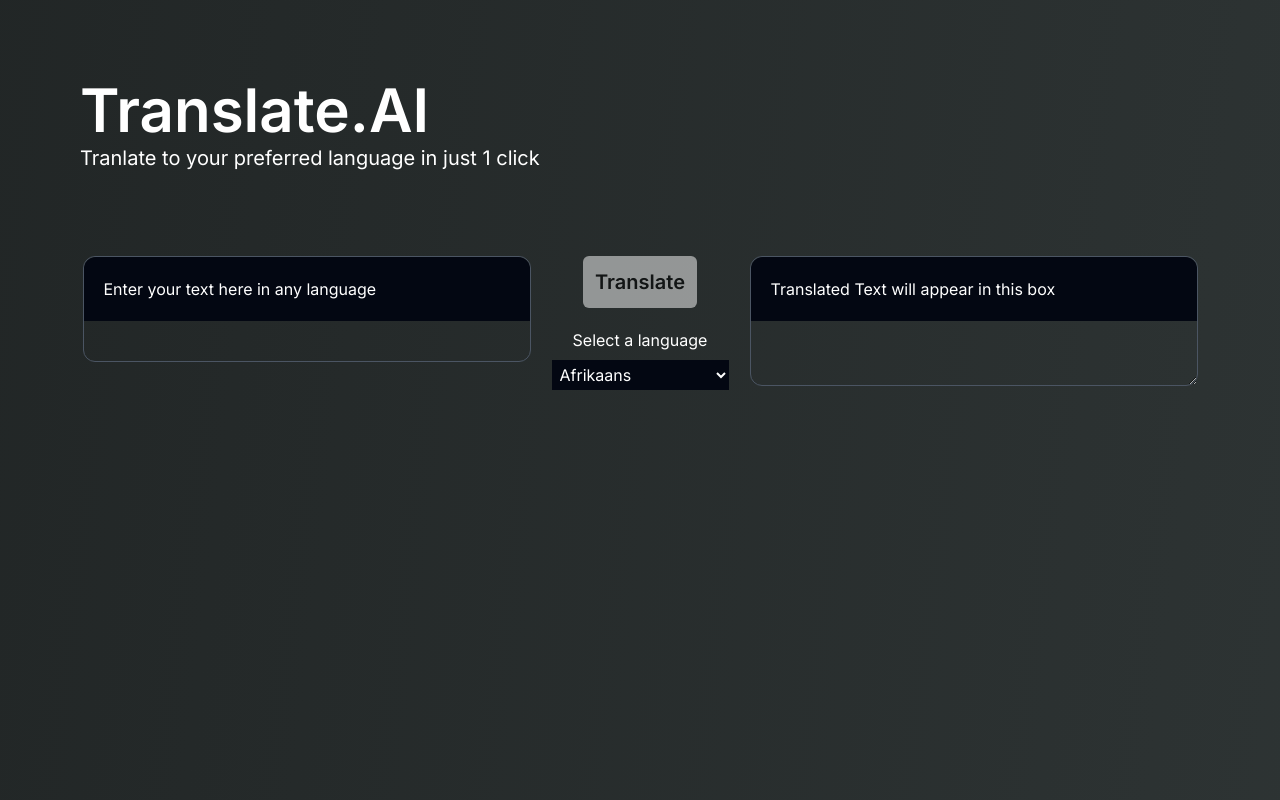
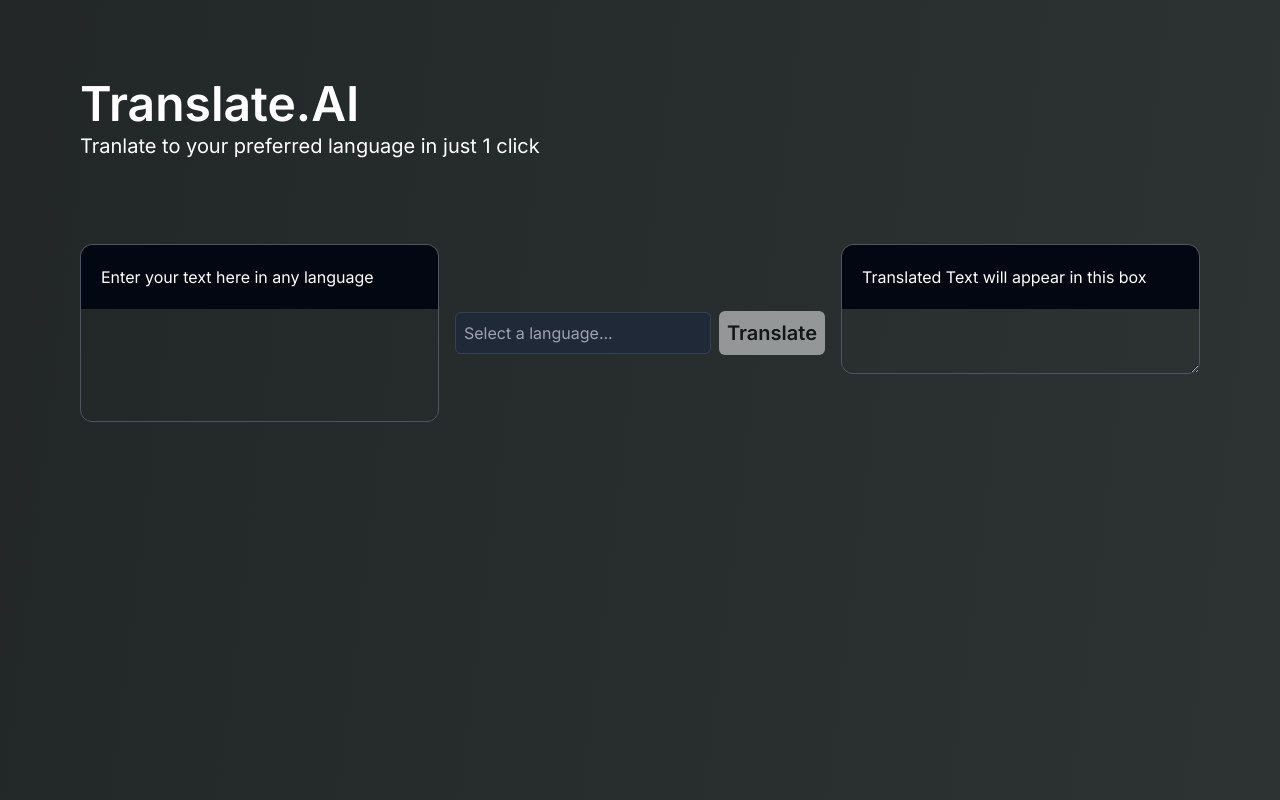
Before and after one commit to Some1Uknow/translate.ai, a Next.js app: page / in a window 1280 px wide. Built offline with nearby package versions, Linux system fonts and the light colour scheme.

Commit message:
Refactored InputBox and Options components, replaced select element with input and list, updated styles and added keyboard navigation

```diff
--- a/src/app/components/InputBox.tsx
+++ b/src/app/components/InputBox.tsx
@@ -9,11 +9,12 @@ export default function InputBox({ input, setInput }: InputBoxProps) {
       <p className="bg-gray-950 w-full p-3 md:p-5 text-sm md:text-base rounded-t-xl">
         Enter your text here in any language
       </p>
-      <input
+      <textarea
         aria-label="input-text"
-        className="w-full flex-grow bg-inherit focus:outline-none p-2 text-sm md:text-base"
+        className="w-full h-full bg-inherit focus:outline-none p-2 text-sm md:text-base resize-none"
         value={input}
         onChange={(e) => setInput(e.target.value)}
+        rows={4}
       />
     </div>
   );
--- a/src/app/components/Options.tsx
+++ b/src/app/components/Options.tsx
@@ -1,4 +1,4 @@
-import "../globals.css";
+import { useState, useEffect, useRef } from "react";
 import Submit from "./Submit";
 
 interface OptionsProps {
@@ -9,6 +9,20 @@ interface OptionsProps {
   setOutputHeading: (value: string) => void;
 }
 
+const languages = [
+  "Afrikaans", "Albanian", "Arabic", "Armenian", "Azerbaijani", "Basque", "Belarusian", "Bengali",
+  "Bosnian", "Bulgarian", "Catalan", "Cebuano", "Chinese (Simplified)", "Chinese (Traditional)",
+  "Croatian", "Czech", "Danish", "Dutch", "English", "Esperanto", "Estonian", "Filipino", "Finnish",
+  "French", "Galician", "Georgian", "German", "Greek", "Gujarati", "Haitian Creole", "Hausa",
+  "Hebrew", "Hindi", "Hungarian", "Icelandic", "Indonesian", "Irish", "Italian", "Japanese",
+  "Javanese", "Kannada", "Kazakh", "Korean", "Latin", "Latvian", "Lithuanian", "Macedonian",
+  "Malay", "Maltese", "Maori", "Marathi", "Mongolian", "Nepali", "Norwegian", "Persian", "Polish",
+  "Portuguese", "Punjabi", "Romanian", "Russian", "Serbian", "Slovak", "Slovenian", "Somali",
+  "Spanish", "Swahili", "Swedish", "Tamil", "Telugu", "Thai", "Turkish", "Ukrainian", "Urdu",
+  "Uzbek", "Vietnamese", "Welsh", "Yiddish", "Yoruba", "Zulu"
+];
+
+
 export default function Options({
   input,
   setOutput,
@@ -16,241 +30,88 @@ export default function Options({
   setOutputLanguage,
   setOutputHeading,
 }: OptionsProps) {
-  console.log(outputLanguage);
+  const [searchTerm, setSearchTerm] = useState("");
+  const [filteredLanguages, setFilteredLanguages] = useState<string[]>([]);
+  const [selectedIndex, setSelectedIndex] = useState(-1);
+  const inputRef = useRef<HTMLInputElement>(null);
+  const optionsRef = useRef<HTMLUListElement>(null);
+
+  useEffect(() => {
+    if (searchTerm.trim() !== "") {
+      const filtered = languages.filter(lang =>
+        lang.toLowerCase().includes(searchTerm.toLowerCase())
+      );
+      setFilteredLanguages(filtered);
+    } else {
+      setFilteredLanguages([]);
+    }
+    setSelectedIndex(-1);
+  }, [searchTerm]);
+
+  const handleKeyDown = (e: React.KeyboardEvent<HTMLInputElement>) => {
+    if (e.key === "ArrowDown") {
+      e.preventDefault();
+      setSelectedIndex(prev => (prev < filteredLanguages.length - 1 ? prev + 1 : prev));
+    } else if (e.key === "ArrowUp") {
+      e.preventDefault();
+      setSelectedIndex(prev => (prev > 0 ? prev - 1 : prev));
+    } else if (e.key === "Enter" && selectedIndex >= 0) {
+      selectLanguage(filteredLanguages[selectedIndex]);
+    }
+  };
+
+  useEffect(() => {
+    if (selectedIndex >= 0 && optionsRef.current) {
+      const selectedOption = optionsRef.current.children[selectedIndex] as HTMLLIElement;
+      selectedOption.scrollIntoView({ block: "nearest" });
+    }
+  }, [selectedIndex]);
+
+  const selectLanguage = (lang: string) => {
+    setOutputLanguage(lang);
+    setSearchTerm(lang);
+    setFilteredLanguages([]);
+    setSelectedIndex(-1);
+    inputRef.current?.focus();
+  };
+
   return (
-    <div className="w-full md:w-auto flex flex-col items-center">
+    <div className="w-full md:w-auto flex flex-row-reverse justify-center gap-2 items-center">
       <Submit
         input={input}
         setOutput={setOutput}
         outputLanguage={outputLanguage}
         setOutputHeading={setOutputHeading}
       />
-      <p className="mb-2 text-sm md:text-base">Select a language</p>
-      <select
-        name="language-selection"
-        title="Select a Language"
-        data-placeholder="Choose a Language..."
-        className="bg-gray-950 scrollbar p-1 w-full md:w-auto text-sm md:text-base"
-        value={outputLanguage}
-        onChange={(e) => setOutputLanguage(e.target.value)}
-      >
-        <option className="bg-gray-950" value="Afrikaans">
-          Afrikaans
-        </option>
-        <option className="bg-gray-950" value="Albanian">
-          Albanian
-        </option>
-        <option className="bg-gray-950" value="Arabic">
-          Arabic
-        </option>
-        <option className="bg-gray-950" value="Armenian">
-          Armenian
-        </option>
-        <option className="bg-gray-950" value="Basque">
-          Basque
-        </option>
-        <option className="bg-gray-950" value="Bengali">
-          Bengali
-        </option>
-        <option className="bg-gray-950" value="Bulgarian">
-          Bulgarian
-        </option>
-        <option className="bg-gray-950" value="Catalan">
-          Catalan
-        </option>
-        <option className="bg-gray-950" value="Cambodian">
-          Cambodian
-        </option>
-        <option className="bg-gray-950" value="Chinese (Mandarin)">
-          Chinese (Mandarin)
-        </option>
-        <option className="bg-gray-950" value="Croatian">
-          Croatian
-        </option>
-        <option className="bg-gray-950" value="Czech">
-          Czech
-        </option>
-        <option className="bg-gray-950" value="Danish">
-          Danish
-        </option>
-        <option className="bg-gray-950" value="Dutch">
-          Dutch
-        </option>
-        <option className="bg-gray-950" value="English">
-          English
-        </option>
-        <option className="bg-gray-950" value="Estonian">
-          Estonian
-        </option>
-        <option className="bg-gray-950" value="Fiji">
-          Fiji
-        </option>
-        <option className="bg-gray-950" value="Finnish">
-          Finnish
-        </option>
-        <option className="bg-gray-950" value="French">
-          French
-        </option>
-        <option className="bg-gray-950" value="Georgian">
-          Georgian
-        </option>
-        <option className="bg-gray-950" value="German">
-          German
-        </option>
-        <option className="bg-gray-950" value="Greek">
-          Greek
-        </option>
-        <option className="bg-gray-950" value="Gujarati">
-          Gujarati
-        </option>
-        <option className="bg-gray-950" value="Hebrew">
-          Hebrew
-        </option>
-        <option className="bg-gray-950" value="Hindi">
-          Hindi
-        </option>
-        <option className="bg-gray-950" value="Hungarian">
-          Hungarian
-        </option>
-        <option className="bg-gray-950" value="Icelandic">
-          Icelandic
-        </option>
-        <option className="bg-gray-950" value="Indonesian">
-          Indonesian
-        </option>
-        <option className="bg-gray-950" value="Irish">
-          Irish
-        </option>
-        <option className="bg-gray-950" value="Italian">
-          Italian
-        </option>
-        <option className="bg-gray-950" value="Japanese">
-          Japanese
-        </option>
-        <option className="bg-gray-950" value="Javanese">
-          Javanese
-        </option>
-        <option className="bg-gray-950" value="Korean">
-          Korean
-        </option>
-        <option className="bg-gray-950" value="Latin">
-          Latin
-        </option>
-        <option className="bg-gray-950" value="Latvian">
-          Latvian
-        </option>
-        <option className="bg-gray-950" value="Lithuanian">
-          Lithuanian
-        </option>
-        <option className="bg-gray-950" value="Macedonian">
-          Macedonian
-        </option>
-        <option className="bg-gray-950" value="Malay">
-          Malay
-        </option>
-        <option className="bg-gray-950" value="Malayalam">
-          Malayalam
-        </option>
-        <option className="bg-gray-950" value="Maltese">
-          Maltese
-        </option>
-        <option className="bg-gray-950" value="Maori">
-          Maori
-        </option>
-        <option className="bg-gray-950" value="Marathi">
-          Marathi
-        </option>
-        <option className="bg-gray-950" value="Mongolian">
-          Mongolian
-        </option>
-        <option className="bg-gray-950" value="Nepali">
-          Nepali
-        </option>
-        <option className="bg-gray-950" value="Norwegian">
-          Norwegian
-        </option>
-        <option className="bg-gray-950" value="Persian">
-          Persian
-        </option>
-        <option className="bg-gray-950" value="Polish">
-          Polish
-        </option>
-        <option className="bg-gray-950" value="Portuguese">
-          Portuguese
-        </option>
-        <option className="bg-gray-950" value="Punjabi">
-          Punjabi
-        </option>
-        <option className="bg-gray-950" value="Quechua">
-          Quechua
-        </option>
-        <option className="bg-gray-950" value="Romanian">
-          Romanian
-        </option>
-        <option className="bg-gray-950" value="Russian">
-          Russian
-        </option>
-        <option className="bg-gray-950" value="Samoan">
-          Samoan
-        </option>
-        <option className="bg-gray-950" value="Serbian">
-          Serbian
-        </option>
-        <option className="bg-gray-950" value="Slovak">
-          Slovak
-        </option>
-        <option className="bg-gray-950" value="Slovenian">
-          Slovenian
-        </option>
-        <option className="bg-gray-950" value="Spanish">
-          Spanish
-        </option>
-        <option className="bg-gray-950" value="Swahili">
-          Swahili
-        </option>
-        <option className="bg-gray-950" value="Swedish ">
-          Swedish{" "}
-        </option>
-        <option className="bg-gray-950" value="Tamil">
-          Tamil
-        </option>
-        <option className="bg-gray-950" value="Tatar">
-          Tatar
-        </option>
-        <option className="bg-gray-950" value="Telugu">
-          Telugu
-        </option>
-        <option className="bg-gray-950" value="Thai">
-          Thai
-        </option>
-        <option className="bg-gray-950" value="Tibetan">
-          Tibetan
-        </option>
-        <option className="bg-gray-950" value="Tonga">
-          Tonga
-        </option>
-        <option className="bg-gray-950" value="Turkish">
-          Turkish
-        </option>
-        <option className="bg-gray-950" value="Ukrainian">
-          Ukrainian
-        </option>
-        <option className="bg-gray-950" value="Urdu">
-          Urdu
-        </option>
-        <option className="bg-gray-950" value="Uzbek">
-          Uzbek
-        </option>
-        <option className="bg-gray-950" value="Vietnamese">
-          Vietnamese
-        </option>
-        <option className="bg-gray-950" value="Welsh">
-          Welsh
-        </option>
-        <option className="bg-gray-950" value="Xhosa">
-          Xhosa
-        </option>
-      </select>
+      <div className="relative w-3/5 md:w-64">
+        <input
+          ref={inputRef}
+          type="text"
+          placeholder="Select a language..."
+          value={searchTerm}
+          onChange={(e) => setSearchTerm(e.target.value)}
+          onKeyDown={handleKeyDown}
+          className="w-full p-2 bg-gray-800 border border-gray-700 rounded-md text-sm md:text-base focus:outline-none focus:ring-2 focus:ring-blue-500"
+        />
+        {filteredLanguages.length > 0 && (
+          <ul
+            ref={optionsRef}
+            className="absolute z-10 w-full mt-1 bg-gray-950 border border-gray-700 rounded-md shadow-lg max-h-60 overflow-auto scrollbar"
+          >
+            {filteredLanguages.map((lang, index) => (
+              <li
+                key={index}
+                className={`p-2 hover:bg-gray-800 cursor-pointer text-sm md:text-base ${
+                  index === selectedIndex ? "bg-gray-700" : ""
+                }`}
+                onClick={() => selectLanguage(lang)}
+              >
+                {lang}
+              </li>
+            ))}
+          </ul>
+        )}
+      </div>
     </div>
   );
 }
--- a/src/app/components/Submit.tsx
+++ b/src/app/components/Submit.tsx
@@ -80,8 +80,8 @@ Return only the translated text, with no additional explanations or metadata.`
       className={`
         text-black bg-white rounded-md font-semibold
         text-sm sm:text-base md:text-xl
-        p-2 sm:p-3
-        text-center mb-3 sm:mb-5
+        p-2
+        text-center
         transition-colors
         ${isInputEmpty ? "opacity-50 cursor-not-allowed" : "hover:bg-gray-100"}
       `}
--- a/src/app/page.tsx
+++ b/src/app/page.tsx
@@ -4,8 +4,8 @@ export default function page() {
   return (
     <>
       <main className="m-20 flex flex-col gap-1">
-        <div className=" text-6xl font-semibold">Translate.AI</div>
-        <div className="text-xl">Tranlate to your preferred language in just 1 click</div>
+        <div className=" text-6xl md:text-5xl sm:text-4xl max-sm:text-3xl font-semibold">Translate.AI</div>
+        <div className="text-xl max-sm:text-sm">Tranlate to your preferred language in just 1 click</div>
         <MainContainer/>
       </main>
     </>
```
